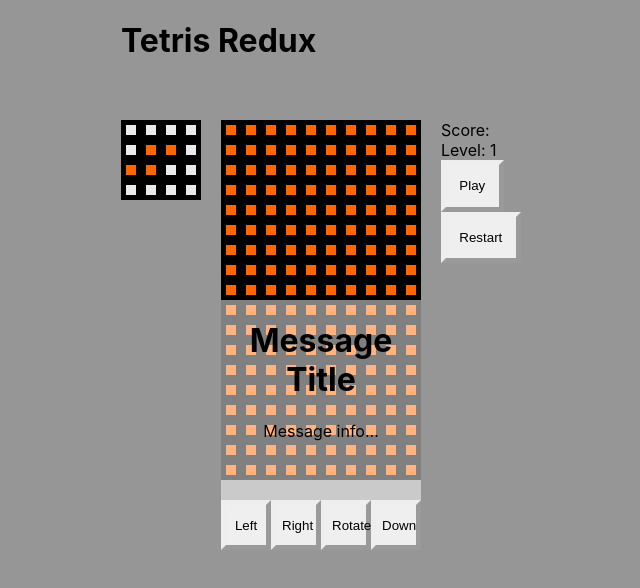
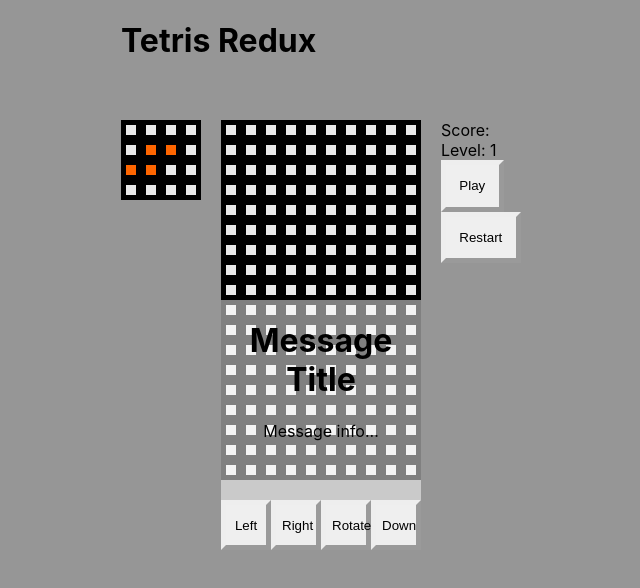
Before and after one commit to reikamoon/react-redux-tetris, a React (Create React App) app: page / in a window 1280 px wide. Shown: the top 588 px of the page, without its empty margins (319-959 px from the left). Built offline with nearby package versions, Linux system fonts and the light colour scheme.

Commit message:
connected grid board

```diff
--- a/src/components/GridBoard.js
+++ b/src/components/GridBoard.js
@@ -1,25 +1,39 @@
 import React from 'react'
+import { useSelector } from 'react-redux'
 import GridSquare from './GridSquare'
+import { shapes } from '../utils'
 
-// Represents a 10 x 18 grid of grid squares
 
 export default function GridBoard(props) {
-
-  // generates an array of 18 rows, each containing 10 GridSquares.
-
-    const grid = []
-    for (let row = 0; row < 18; row ++) {
-        grid.push([])
-        for (let col = 0; col < 10; col ++) {
-            grid[row].push(<GridSquare key={`${col}${row}`} color="1" />)
-        }
-    }
-
-  // The components generated in makeGrid are rendered in div.grid-board
-
-    return (
-        <div className='grid-board'>
-            {grid}
-        </div>
-    )
+	const game = useSelector((state) => state.game)
+	const { grid, shape, rotation, x, y, isRunning, speed } = game
+  const block = shapes[shape][rotation]
+  const blockColor = shape
+  // map rows
+  const gridSquares = grid.map((rowArray, row) => {
+    // map columns
+    return rowArray.map((square, col) => {
+      // Find the block x and y on the shape grid
+      // By subtracting the x and y from the col and the row we get the position of the upper left corner of the block array as if it was superimposed over the main grid
+      const blockX = col - x
+      const blockY = row - y
+      let color = square
+      // Map current falling block to grid.
+      // For any squares that fall on the grid we need to look at the block array and see if there is a 1 in this case we use the block color.
+      if (blockX >= 0 && blockX < block.length && blockY >= 0 && blockY < block.length) {
+        color = block[blockY][blockX] === 0 ? color : blockColor
+      }
+      // Generate a unique key for every block
+      const k = row * grid[0].length + col;
+      // Generate a grid square
+      return <GridSquare
+              key={k}
+              color={color} />
+    })
+  })
+	return (
+		<div className='grid-board'>
+			{gridSquares}
+		</div>
+	)
 }
```
